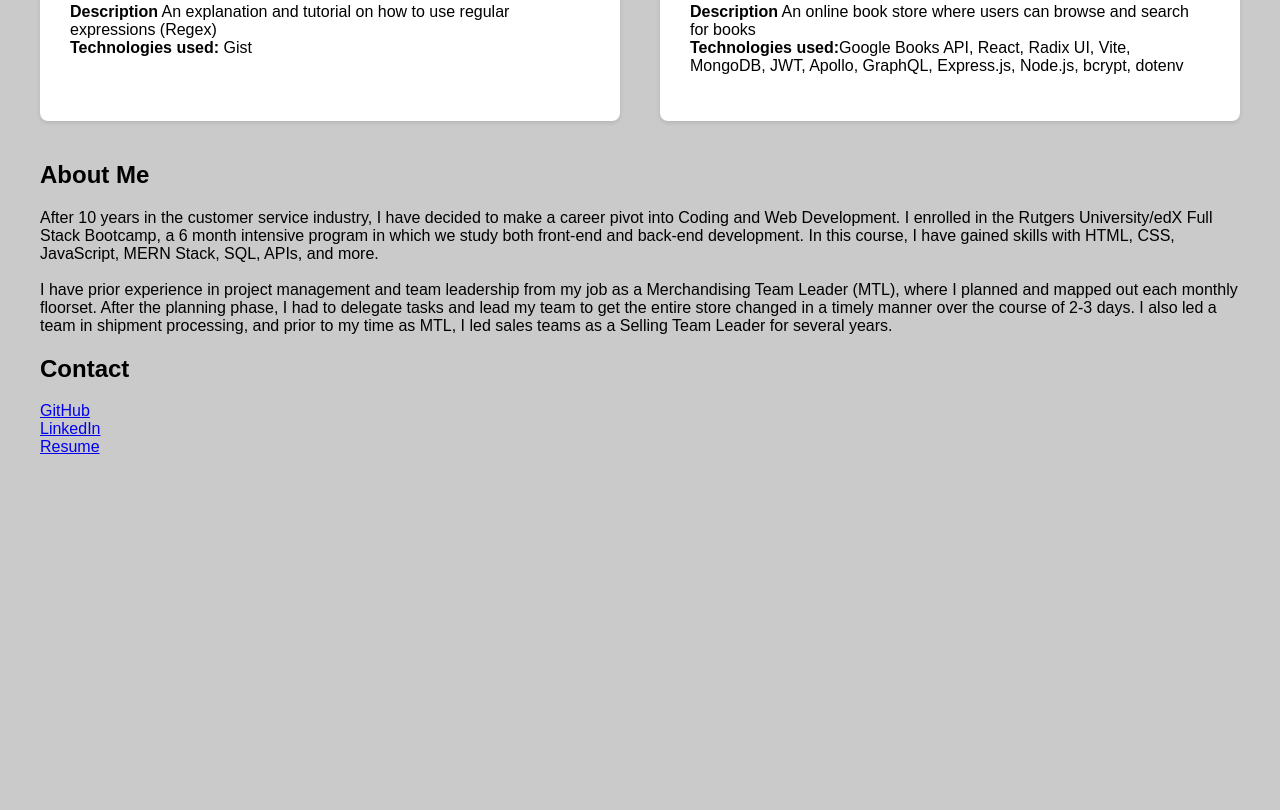
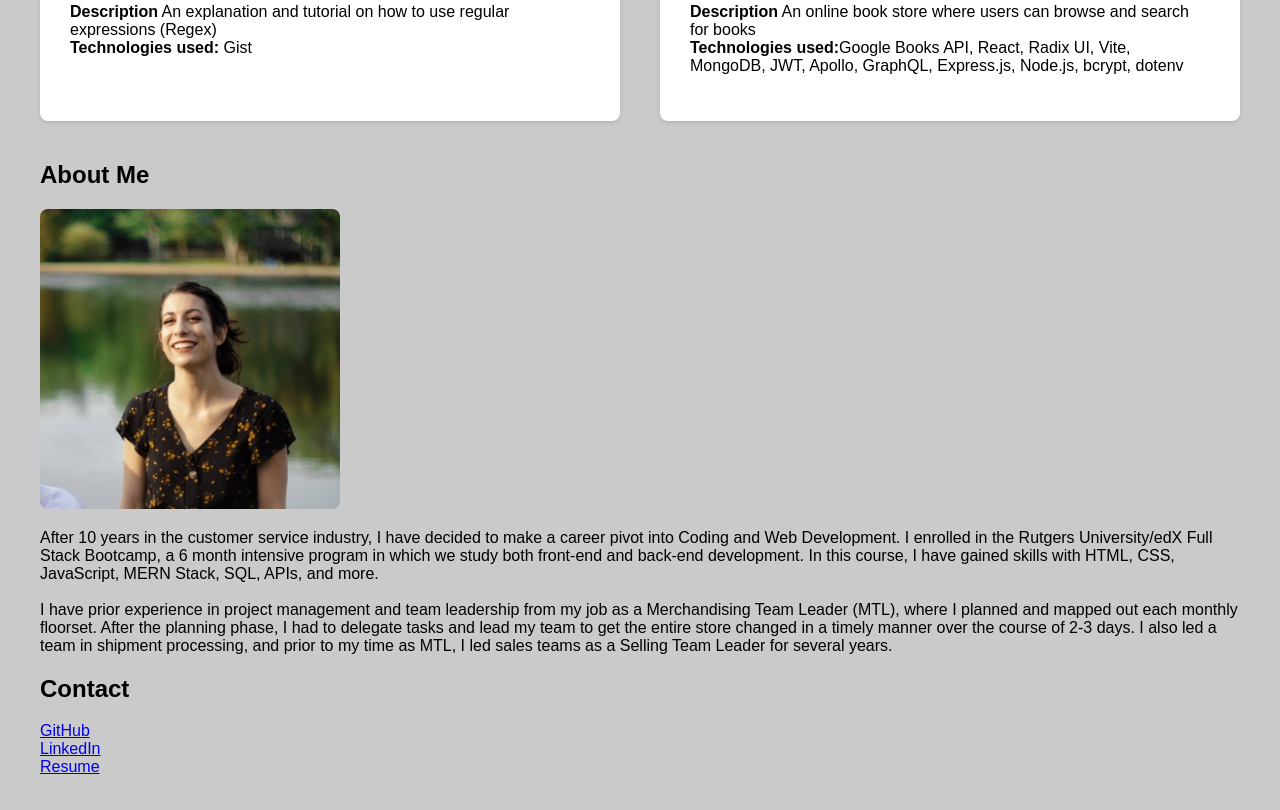
Before and after one commit to stephdilolle/dilolle-portfolio, a plain HTML site: page index.html in a window 1280 px wide. Shown: the part 2514-3324 px from the top of the page. Before the commit the page ends 3026 px from the top, so only its background shows below. Drawn offline with Linux system fonts and the light colour scheme.

Commit message:
added image of me to about and edited css

```diff
--- a/index.html
+++ b/index.html
@@ -117,6 +117,9 @@
 
         <section id="about">
             <h2>About Me</h2>
+            <div class="self">
+            <img src="images/self.jpeg" alt="Photo of me"></a>
+            </div>
             <p>After 10 years in the customer service industry, I have decided to make a career pivot into Coding and Web Development. I enrolled in the Rutgers University/edX Full Stack Bootcamp, a 6 month intensive program in which we study both front-end and back-end development. In this course, I have gained skills with HTML, CSS, JavaScript, MERN Stack, SQL, APIs, and more.<br>
                 <br>
             I have prior experience in project management and team leadership from my job as a Merchandising Team Leader (MTL), where I planned and mapped out each monthly floorset. After the planning phase, I had to delegate tasks and lead my team to get the entire store changed in a timely manner over the course of 2-3 days. I also led a team in shipment processing, and prior to my time as MTL, I led sales teams as a Selling Team Leader for several years.</p>
--- a/style.css
+++ b/style.css
@@ -61,3 +61,11 @@ body {
 .card-content {
     padding: 10px 0;
 }
+
+.self img {
+    width: 300px;
+    height: 300px;
+    object-fit: cover;
+    border-radius: 8px;
+    transition: transform 0.2s;
+}
```
